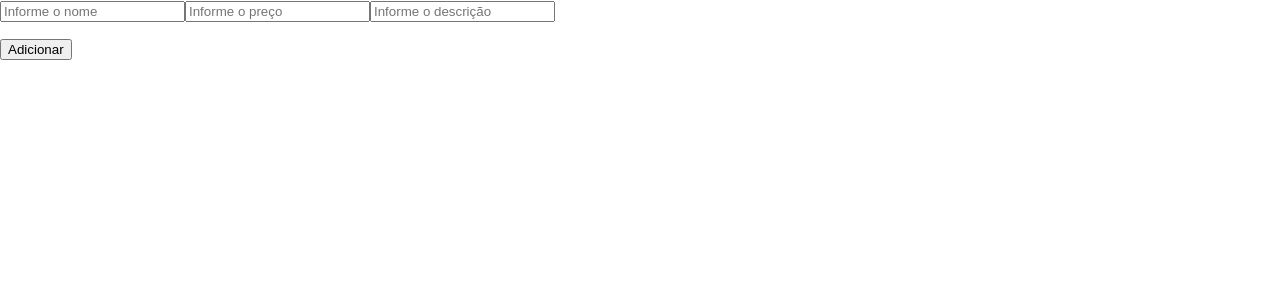
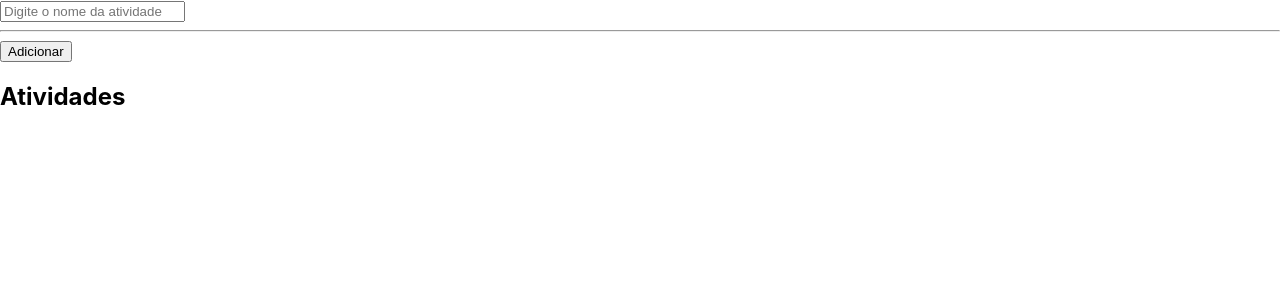
Before and after one commit to valdairelaborata/reactjs_13184, a React (Create React App) app in the folder my-app/: page / in a window 1280 px wide. Shown: the top 300 px of the page. Built offline with nearby package versions, Linux system fonts and the light colour scheme.

Commit message:
estado_03

```diff
--- a/my-app/src/Atividade.js
+++ b/my-app/src/Atividade.js
@@ -3,10 +3,14 @@ import React, { useState } from "react";
 
 
 function Atividade() {
-    const [nomeAtividade, setNomeAtividade] = useState('')
+    const [atividades, setAtividades] = useState([]);
+    const [nomeAtividade, setNomeAtividade] = useState('');
 
 
     const adicionar = () => {
+        setAtividades([atividades, nomeAtividade])
+        setNomeAtividade("")
+        console.log(atividades)
 
     }
 
@@ -20,6 +24,13 @@ function Atividade() {
             </input>
             <hr></hr>
             <button onClick={adicionar}>Adicionar</button>
+
+            <h2>Atividades</h2>
+            <ul>
+                {atividades.map((item, indice) => {
+                    <li key={indice}>{item}</li>
+                })}
+            </ul>
         </>
     )
 
--- a/my-app/src/index.js
+++ b/my-app/src/index.js
@@ -2,13 +2,13 @@ import React from 'react';
 import ReactDOM from 'react-dom/client';
 import './index.css';
 import reportWebVitals from './reportWebVitals';
-import Produtos from './Produtos'
+import Atividade from './Atividade'
 
 const root = ReactDOM.createRoot(document.getElementById('root'));
 
 root.render(
   <div>
-    <Produtos></Produtos>
+    <Atividade></Atividade>
   </div>
 )
 
```
